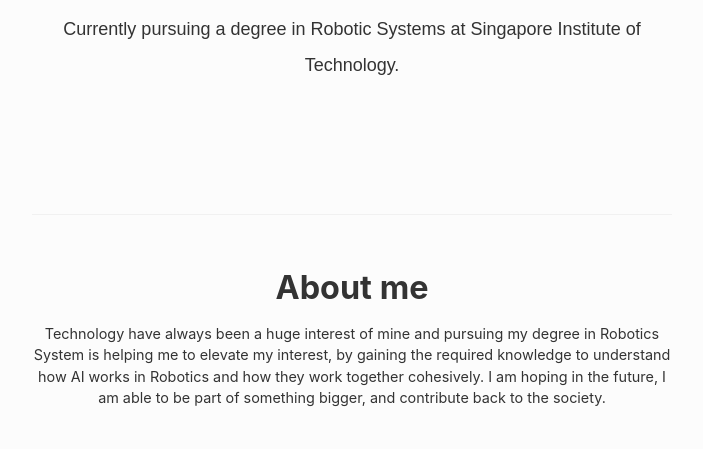
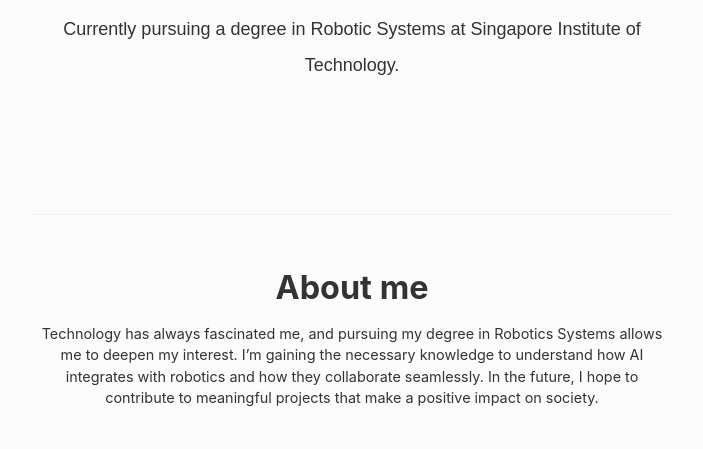
Before and after one commit to samuelngjy/samuelngjy.github.io, a plain HTML site: page index.html in a window 1280 px wide. Shown: the part 224-673 px from the top of the page, without its empty margins (288-991 px from the left). Drawn offline with nearby package versions, Linux system fonts and the light colour scheme.

Commit message:
Add files via upload

```diff
--- a/index.html
+++ b/index.html
@@ -49,10 +49,9 @@
                 <p><!--Business and Technology have been a huge interest of mine and pursuing my Diploma in Business
                     Informatics is assisting me in gaining the required knowledge to understand and combine both fields
                     together.-->
-
-                    Technology have always been a huge interest of mine and pursuing my degree in Robotics System is helping me
-                    to elevate my interest, by gaining the required knowledge to understand how AI works in Robotics and how they work together cohesively.
-                    I am hoping in the future, I am able to be part of something bigger, and contribute back to the society.
+                    Technology has always fascinated me, and pursuing my degree in Robotics Systems allows me to deepen my interest.
+                    I’m gaining the necessary knowledge to understand how AI integrates with robotics and how they collaborate seamlessly.
+                    In the future, I hope to contribute to meaningful projects that make a positive impact on society.
                 </p>
             </div>
 
@@ -145,7 +144,7 @@
                     </div>
                     <div class="col mb-5">
                         <h5>Résumé</h5>
-                        <a href="/SamuelNgJiYinResume.pdf" download>Download PDF</a>
+                        <a href="/Samuel_Ng_Resume.pdf" download>Download PDF</a>
                     </div>
                 </div>
             </div>
```
